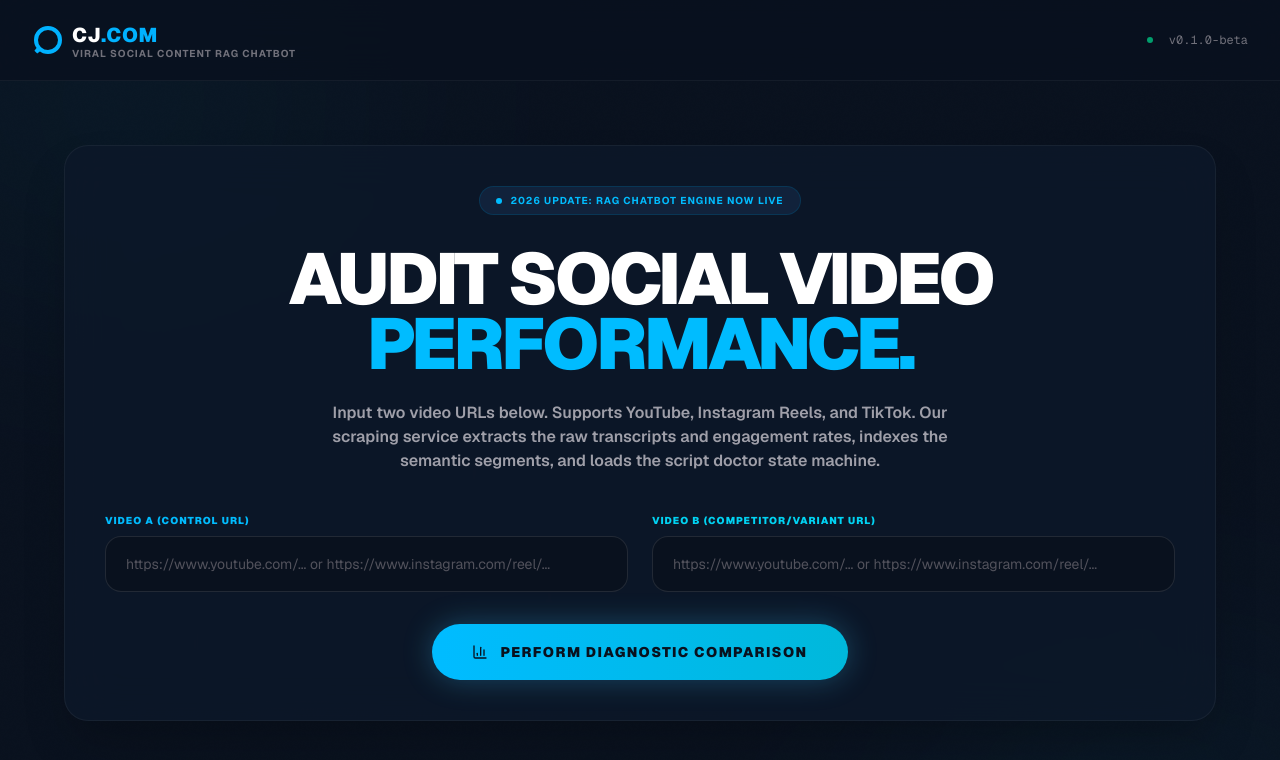
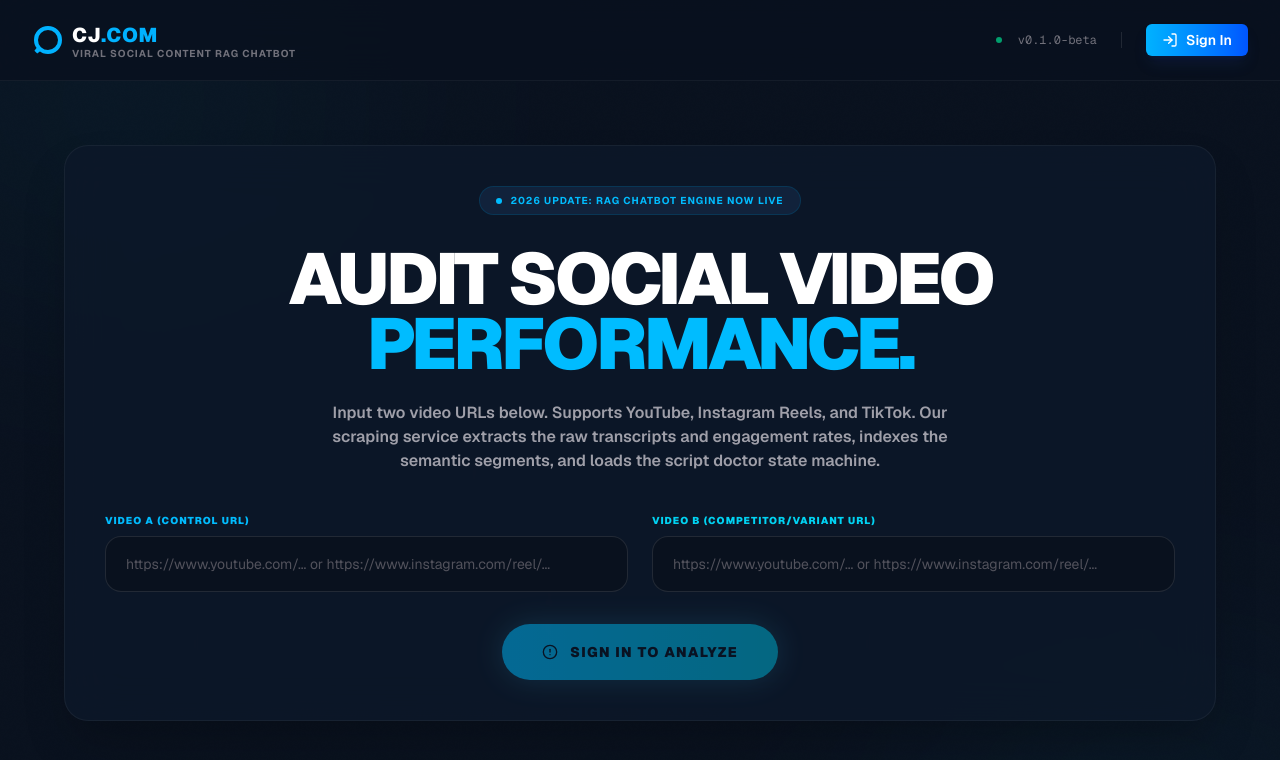
Before and after one commit to Siva010/Intelligent-RAG-ChatBot-for-creators, a Next.js app in the folder frontend/: page / in a window 1280 px wide. Shown: the top 760 px of the page. Built offline with nearby package versions, Linux system fonts and the light colour scheme; no server answers.

Commit message:
feat(auth): integrate NextAuth with credentials and update layout/UI components

```diff
--- a/frontend/package.json
+++ b/frontend/package.json
@@ -11,6 +11,7 @@
   "dependencies": {
     "lucide-react": "^1.16.0",
     "next": "16.2.6",
+    "next-auth": "^4.24.14",
     "react": "19.2.4",
     "react-dom": "19.2.4",
     "react-markdown": "^10.1.0",
--- /dev/null
+++ b/frontend/src/app/api/auth/[...nextauth]/route.ts
@@ -0,0 +1,30 @@
+import NextAuth, { NextAuthOptions } from "next-auth";
+import CredentialsProvider from "next-auth/providers/credentials";
+
+export const authOptions: NextAuthOptions = {
+  providers: [
+    CredentialsProvider({
+      name: "Local Credentials",
+      credentials: {
+        username: { label: "Username (use 'admin')", type: "text", placeholder: "admin" },
+        password: { label: "Password (use 'password')", type: "password" }
+      },
+      async authorize(credentials) {
+        // Mock authentication check for demonstration.
+        // In a real application, check against Prisma/Drizzle (SQLite).
+        if (credentials?.username === "admin" && credentials?.password === "password") {
+          return { id: "1", name: "Admin Creator", email: "admin@creatorjoy.com" };
+        }
+        return null;
+      }
+    })
+  ],
+  session: {
+    strategy: "jwt",
+  },
+  secret: process.env.NEXTAUTH_SECRET || "fallback_secret_for_development_only",
+};
+
+const handler = NextAuth(authOptions);
+
+export { handler as GET, handler as POST };
--- a/frontend/src/app/layout.tsx
+++ b/frontend/src/app/layout.tsx
@@ -1,6 +1,8 @@
 import type { Metadata } from "next";
 import { Geist, Geist_Mono } from "next/font/google";
 import "./globals.css";
+import AuthProvider from "@/components/AuthProvider";
+import AuthStatus from "@/components/AuthStatus";
 
 const geistSans = Geist({
   variable: "--font-geist-sans",
@@ -29,6 +31,7 @@ export default function RootLayout({
       className={`${geistSans.variable} ${geistMono.variable} h-full antialiased`}
     >
       <body className="min-h-full flex flex-col bg-[#09111E] relative overflow-x-hidden text-zinc-100">
+        <AuthProvider>
         {/* Ambient background glows & noise */}
         <div className="absolute inset-0 bg-noise pointer-events-none mix-blend-overlay opacity-50 z-0" />
         <div className="absolute top-[-10%] left-[-10%] w-[40%] h-[40%] rounded-full bg-cyan-600/5 blur-[120px] mix-blend-screen pointer-events-none animate-blob z-0" />
@@ -58,7 +61,9 @@ export default function RootLayout({
               </div>
               <div className="flex items-center gap-4 text-xs text-zinc-500">
                 <span className="w-1.5 h-1.5 rounded-full bg-emerald-500 animate-pulse" />
-                <span className="font-mono">v0.1.0-beta</span>
+                <span className="font-mono hidden sm:inline-block">v0.1.0-beta</span>
+                <div className="h-4 w-px bg-white/10 mx-2 hidden sm:block"></div>
+                <AuthStatus />
               </div>
             </div>
           </div>
@@ -67,6 +72,7 @@ export default function RootLayout({
         <main className="flex-1 max-w-7xl w-full mx-auto p-4 sm:p-6 lg:p-8 relative z-10">
           {children}
         </main>
+        </AuthProvider>
       </body>
     </html>
   );
--- a/frontend/src/app/page.tsx
+++ b/frontend/src/app/page.tsx
@@ -4,10 +4,12 @@ import React, { useState } from 'react';
 import { AlertCircle, RefreshCw, BarChart3, Sparkles } from 'lucide-react';
 import ChatConsole, { ChatMessage } from '../components/ChatConsole';
 import AnalyticalHeader, { VideoData } from '../components/AnalyticalHeader';
+import { useSession } from 'next-auth/react';
 
 const API_URL = process.env.NEXT_PUBLIC_API_URL ?? 'http://127.0.0.1:8000';
 
 export default function Home() {
+  const { data: session } = useSession();
   const [urlA, setUrlA] = useState('');
   const [urlB, setUrlB] = useState('');
   const [sessionId, setSessionId] = useState('');
@@ -41,22 +43,33 @@ export default function Home() {
     setChatMessages([]);
 
     try {
-      const response = await fetch(`${API_URL}/analyze`, {
+      // Step 1: Enqueue the task
+      const initResponse = await fetch(`${API_URL}/analyze`, {
         method: 'POST',
         headers: { 'Content-Type': 'application/json' },
         body: JSON.stringify({ url_a: urlA, url_b: urlB }),
       });
 
-      if (!response.ok) {
-        const errData = await response.json().catch(() => ({}));
-        throw new Error(errData.detail || 'Failed to analyze videos. Check backend logs.');
+      if (!initResponse.ok) {
+        const errData = await initResponse.json().catch(() => ({}));
+        throw new Error(errData.detail || 'Failed to initialize analysis job. Check backend logs.');
       }
 
-      if (!response.body) {
+      const { task_id, session_id } = await initResponse.json();
+      if (session_id) setSessionId(session_id);
+
+      // Step 2: Stream updates via Redis PubSub from the Celery worker
+      const streamResponse = await fetch(`${API_URL}/analyze/stream/${task_id}`);
+
+      if (!streamResponse.ok) {
+        throw new Error('Failed to connect to task stream.');
+      }
+
+      if (!streamResponse.body) {
         throw new Error('ReadableStream not yet supported in this browser.');
       }
 
-      const reader = response.body.getReader();
+      const reader = streamResponse.body.getReader();
       const decoder = new TextDecoder('utf-8');
       let sseBuffer = '';
       let hookAccum = '';
@@ -247,10 +260,15 @@ export default function Home() {
             <div className="flex justify-center mt-8">
               <button
                 type="submit"
-                disabled={isLoading}
+                disabled={isLoading || !session}
                 className="w-full md:w-auto h-14 px-10 rounded-full bg-gradient-to-r from-sky-400 to-cyan-500 hover:from-sky-300 hover:to-cyan-400 disabled:opacity-50 disabled:cursor-not-allowed text-sm font-black tracking-widest text-[#09111E] uppercase shadow-[0_0_30px_rgba(56,189,248,0.3)] hover:shadow-[0_0_40px_rgba(56,189,248,0.5)] flex items-center justify-center gap-3 transition-all hover:-translate-y-0.5 active:translate-y-0"
               >
-                {isLoading ? (
+                {!session ? (
+                  <>
+                    <AlertCircle className="w-4 h-4" />
+                    Sign In to Analyze
+                  </>
+                ) : isLoading ? (
                   <>
                     <RefreshCw className="w-4 h-4 animate-spin" />
                     {loadingStep}
--- /dev/null
+++ b/frontend/src/components/AuthProvider.tsx
@@ -0,0 +1,7 @@
+'use client';
+
+import { SessionProvider } from 'next-auth/react';
+
+export default function AuthProvider({ children }: { children: React.ReactNode }) {
+  return <SessionProvider>{children}</SessionProvider>;
+}
--- /dev/null
+++ b/frontend/src/components/AuthStatus.tsx
@@ -0,0 +1,40 @@
+'use client';
+
+import { signIn, signOut, useSession } from 'next-auth/react';
+import { LogIn, LogOut, User } from 'lucide-react';
+
+export default function AuthStatus() {
+  const { data: session, status } = useSession();
+
+  if (status === 'loading') {
+    return <div className="animate-pulse w-24 h-8 bg-white/5 rounded-md"></div>;
+  }
+
+  if (session) {
+    return (
+      <div className="flex items-center gap-3">
+        <div className="flex items-center gap-2 text-xs font-mono text-zinc-400 bg-white/5 px-3 py-1.5 rounded-full border border-white/10">
+          <User className="w-3.5 h-3.5 text-[#00B2FF]" />
+          <span>{session.user?.email || session.user?.name}</span>
+        </div>
+        <button
+          onClick={() => signOut()}
+          className="flex items-center gap-2 px-3 py-1.5 text-xs font-medium text-zinc-300 hover:text-white hover:bg-white/10 rounded-md transition-colors"
+        >
+          <LogOut className="w-3.5 h-3.5" />
+          Sign Out
+        </button>
+      </div>
+    );
+  }
+
+  return (
+    <button
+      onClick={() => signIn()}
+      className="flex items-center gap-2 px-4 py-1.5 text-sm font-semibold text-white bg-gradient-to-r from-[#00B2FF] to-[#0055FF] hover:from-[#33C4FF] hover:to-[#3377FF] rounded-md transition-all shadow-lg shadow-blue-900/20"
+    >
+      <LogIn className="w-4 h-4" />
+      Sign In
+    </button>
+  );
+}
```
Also changed, not shown: 2 other files (tests, documents, lock files or other folders).
